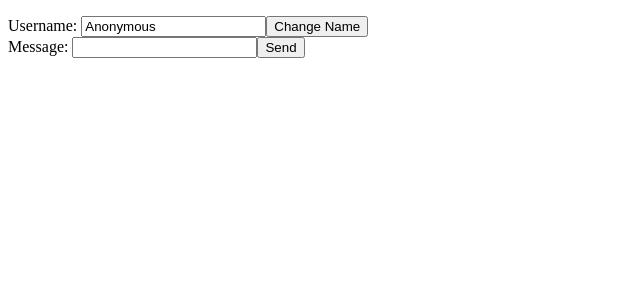
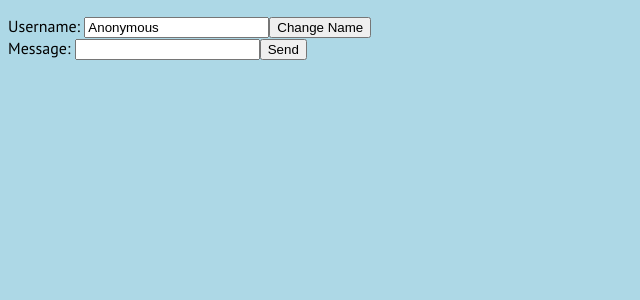
Before and after one commit to grahambleon/fancy-chatroom, a React (Create React App) app: page / in a window 1280 px wide. Shown: the top 300 px of the page, without its empty margins (0-640 px from the left). Built offline with nearby package versions, Linux system fonts and the light colour scheme; no server answers.

Commit message:
added index.css and global background color/font

```diff
--- /dev/null
+++ b/public/index.css
@@ -0,0 +1,4 @@
+body {
+  background-color: #ADD8E6;
+  font-family: 'PT Sans', sans-serif;
+}
--- a/public/index.html
+++ b/public/index.html
@@ -4,6 +4,8 @@
     <meta charset="utf-8">
     <meta name="viewport" content="width=device-width, initial-scale=1, shrink-to-fit=no">
     <meta name="theme-color" content="#000000">
+    <link href="https://fonts.googleapis.com/css?family=PT+Sans" rel="stylesheet">
+    <link rel="stylesheet" type="text/css" href="%PUBLIC_URL%/index.css">
     <title>TITLE</title>
   </head>
   <body>
```
